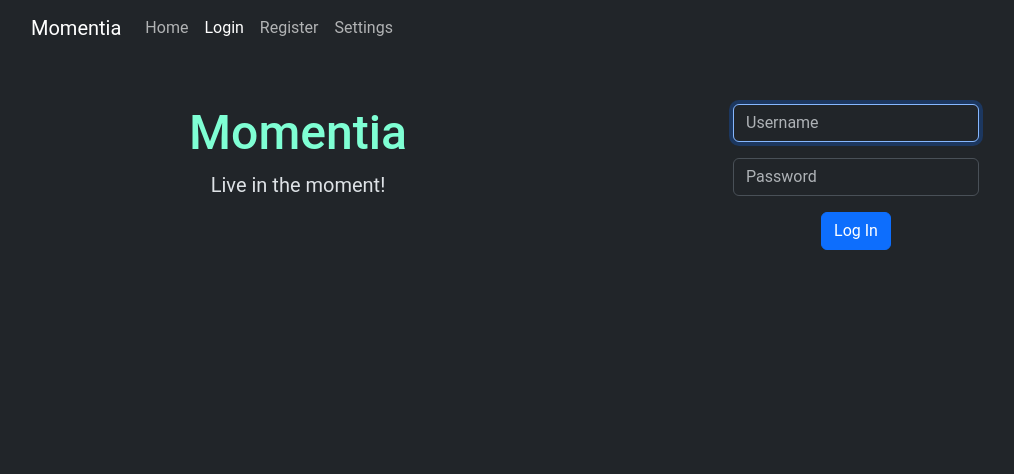
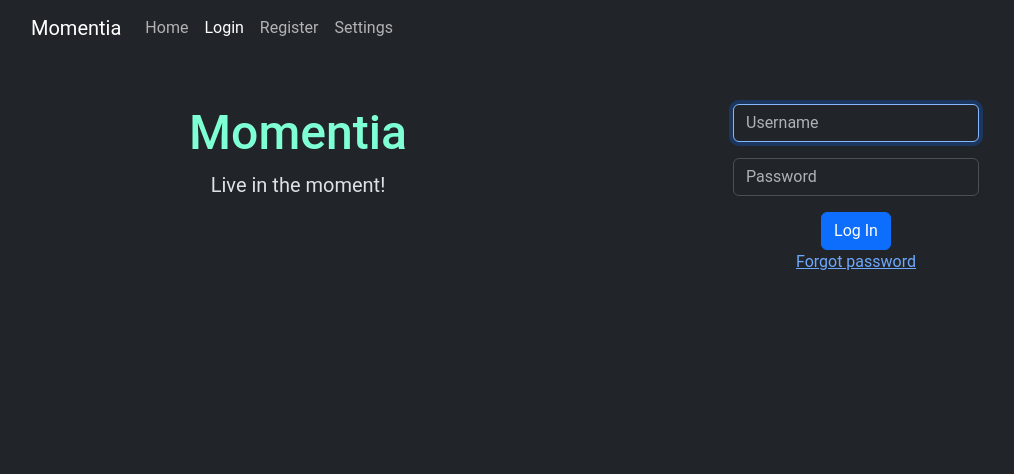
Before and after one commit to DenHafiz69/momentia, a Flask app: page /login in a window 1280 px wide. Shown: the top 474 px of the page, without its empty margins (63-1077 px from the left). Run offline with Flask 3, Linux system fonts and the light colour scheme.

Commit message:
Add login-page class

```diff
--- a/static/styles.css
+++ b/static/styles.css
@@ -36,3 +36,7 @@
 .login-banner p {
     font-size: 1.25em;
 }
+
+.login-page {
+    align-items: center;
+}
--- a/templates/login.html
+++ b/templates/login.html
@@ -5,7 +5,7 @@
 {% endblock %}
 
 {% block main %}
-    <div class="container">
+    <div class="container login-page">
         <div class="row">
             <div class="col">
                 <div class="container">
@@ -25,6 +25,7 @@
                     </div>
                     <button class="btn btn-primary" type="submit">Log In</button>
                 </form>
+                <a href="">Forgot password</a>
             </div>
         </div>
     </div>
```
